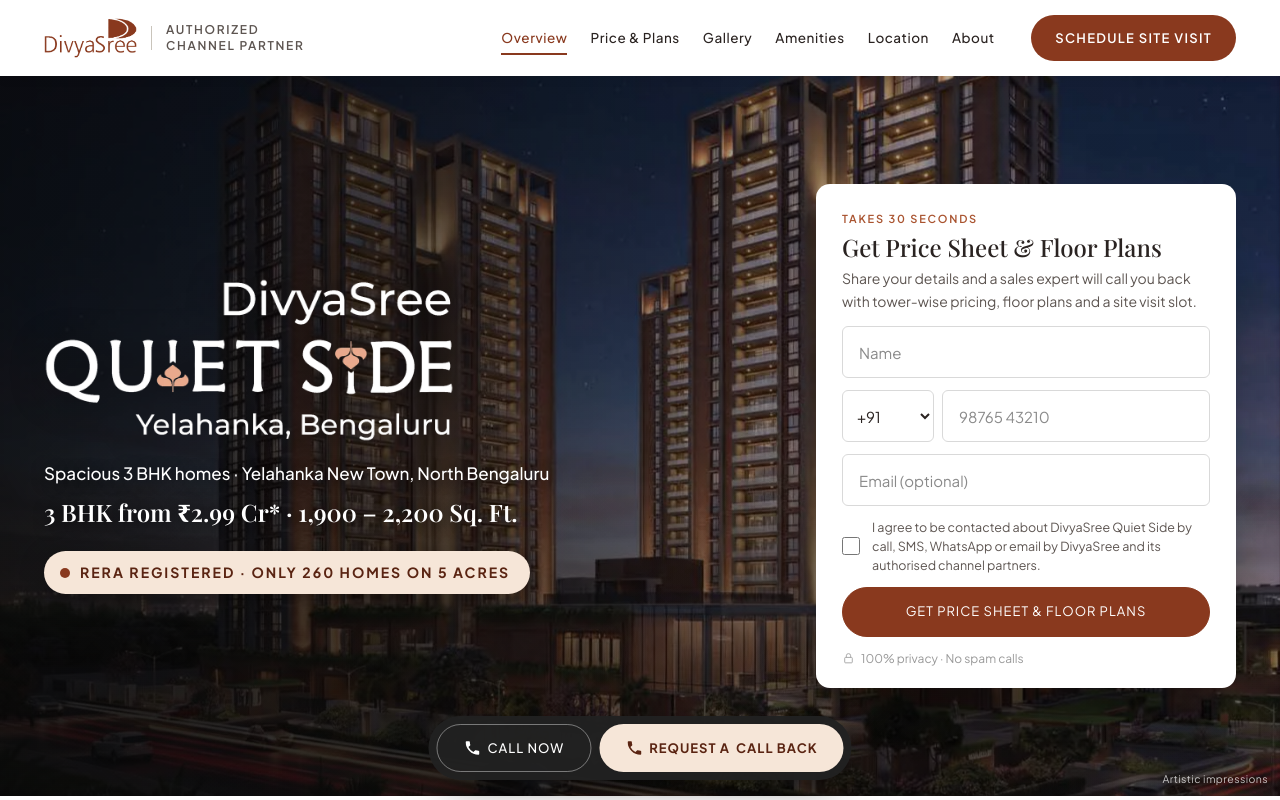
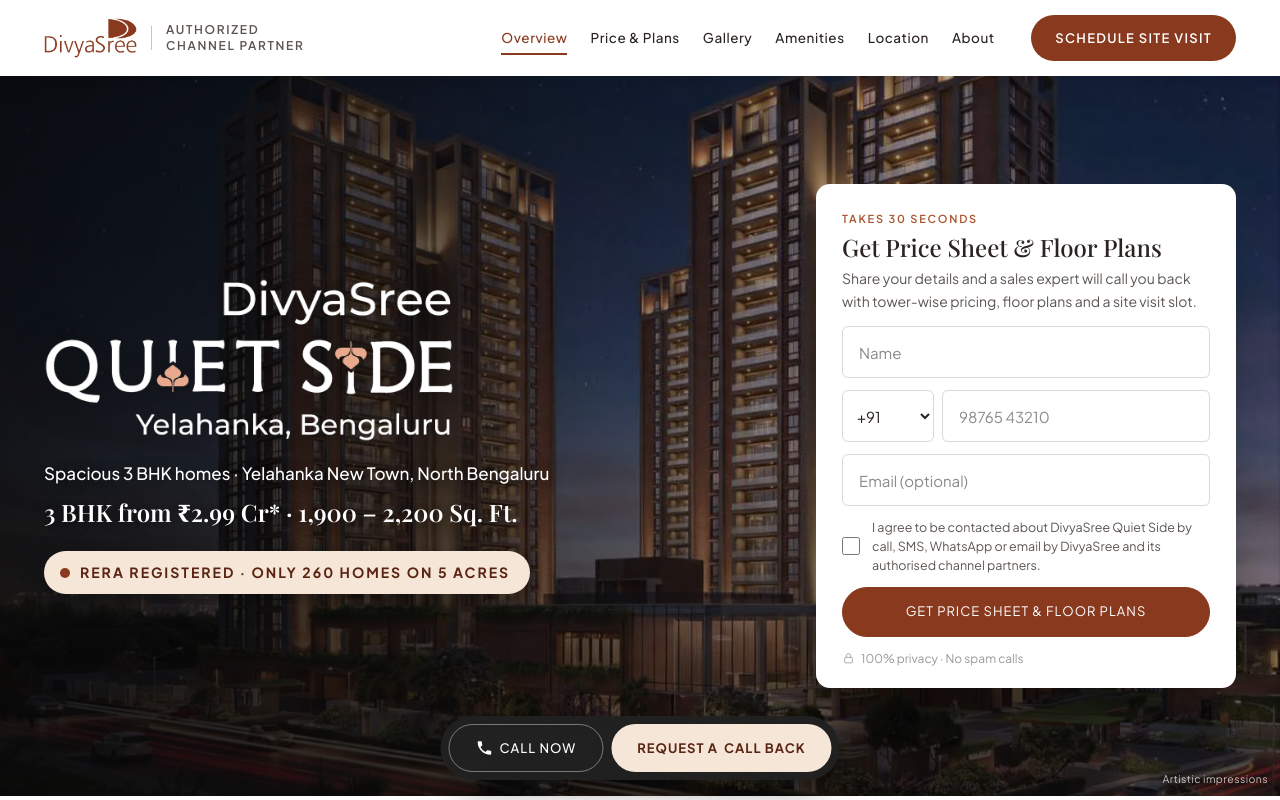
Before and after one commit to iamhere-lab/divyashree, a plain HTML site: page index.html in a window 1280 px wide. Shown: the top 800 px of the page. Drawn offline with nearby package versions, Linux system fonts and the light colour scheme; a web font is replaced by a local one.

Commit message:
Remove phone icon from sticky Request a Call Back button
Co-Authored-By: Claude Fable 5.2 <noreply@anthropic.com>
Claude-Session: https://claude.ai/code/session_01UZNGps3MmadSpNbs3EC5vj

```diff
--- a/index.html
+++ b/index.html
@@ -304,7 +304,7 @@
 <nav class="action-bar" aria-label="Quick actions">
   <a class="js-phone js-needs-phone" href="#" data-cta="sticky_call" hidden><svg aria-hidden="true" width="18" height="18"><use href="#i-phone"/></svg>Call Now</a>
   <a class="js-whatsapp mb-wa" href="#" target="_blank" rel="noopener" data-cta="sticky_whatsapp" hidden><svg aria-hidden="true" width="18" height="18"><use href="#i-wa"/></svg>WhatsApp</a>
-  <button class="js-open-enquiry ab-callback" type="button" data-cta="sticky_callback" data-intent="callback"><svg aria-hidden="true" width="18" height="18"><use href="#i-phone"/></svg><span class="ab-long">Request a</span>Call Back</button>
+  <button class="js-open-enquiry ab-callback" type="button" data-cta="sticky_callback" data-intent="callback"><span class="ab-long">Request a</span>Call Back</button>
 </nav>
 
 <!-- Enquiry popup: offer panel + form -->
```
